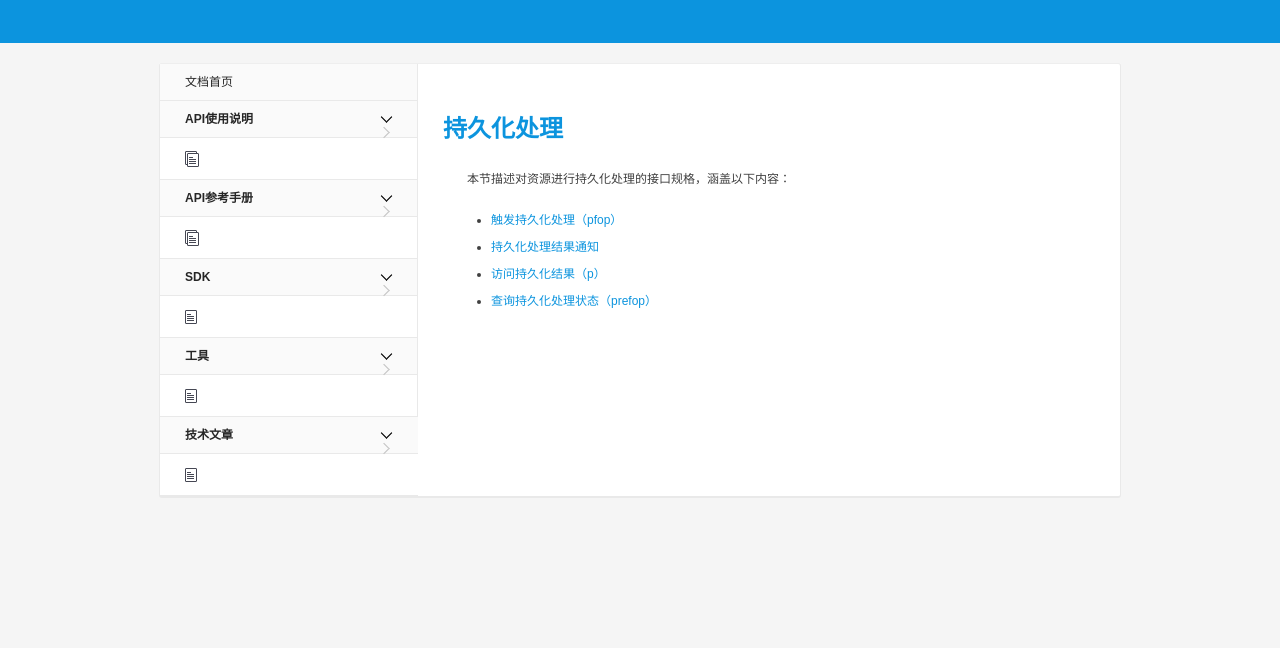
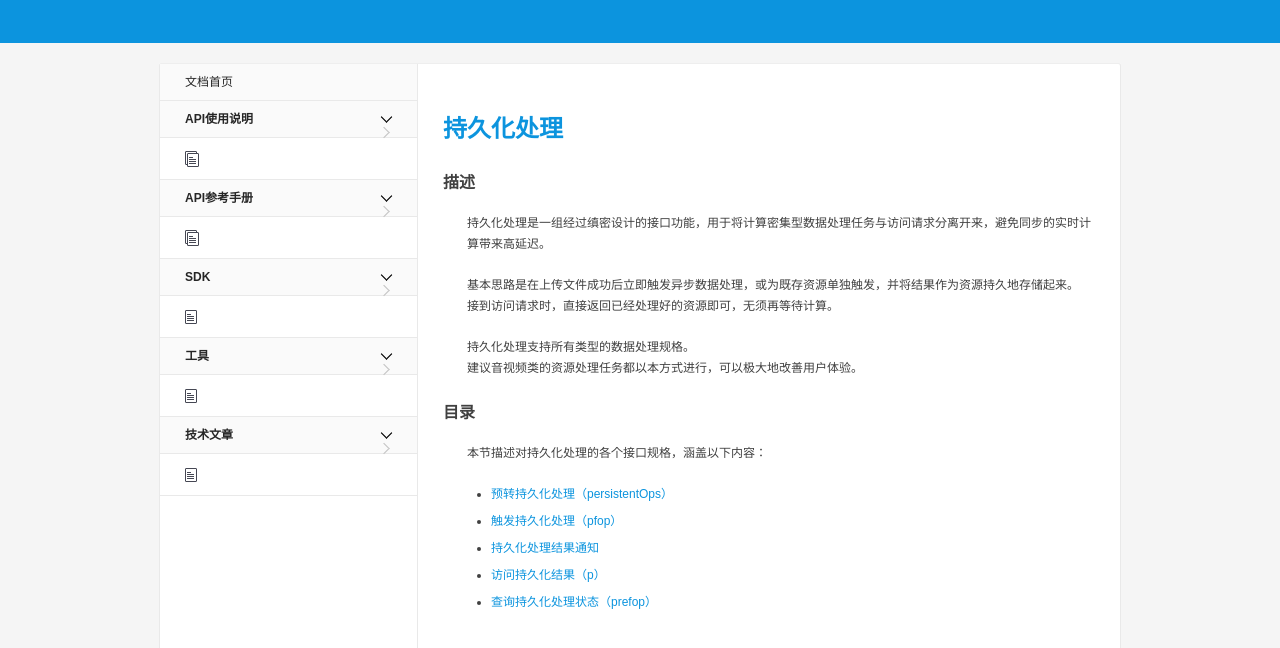
Before and after one commit to qiniu/developer.qiniu.com, a Jekyll site: the page built from docs/v6/api/reference/fop/pfop/index.md, in a window 1280 px wide. Shown: the top 648 px of the page. Built offline with Jekyll 4.4.1, drawn with Linux system fonts in a browser that asks for light colours; nearby versions of some CDN libraries; library files that are not in the unit come from our copies; comment, search, counter and statistics services are not loaded.

Commit message:
增补持久化处理的入口文档。

```diff
--- a/docs/v6/api/reference/fop/pfop/index.md
+++ b/docs/v6/api/reference/fop/pfop/index.md
@@ -7,13 +7,30 @@ order: 180
 <a id="pfop"></a>
 # 持久化处理
 
-本节描述对资源进行持久化处理的接口规格，涵盖以下内容：
+<a id="pfop-description"></a>
+## 描述
 
+持久化处理是一组经过缜密设计的接口功能，用于将计算密集型数据处理任务与访问请求分离开来，避免同步的实时计算带来高延迟。
+
+基本思路是在上传文件成功后立即触发异步数据处理，或为既存资源单独触发，并将结果作为资源持久地存储起来。
+接到访问请求时，直接返回已经处理好的资源即可，无须再等待计算。
+
+持久化处理支持所有类型的数据处理规格。
+建议音视频类的资源处理任务都以本方式进行，可以极大地改善用户体验。
+
+<a id="pfop-content-table"></a>
+## 目录
+
+本节描述对持久化处理的各个接口规格，涵盖以下内容：
+
+* [预转持久化处理（persistentOps）][persistentOpsHref]
 * [触发持久化处理（pfop）][pfopHref]
 * [持久化处理结果通知][pfopNotificationHref]
 * [访问持久化结果（p）][pHref]
 * [查询持久化处理状态（prefop）][prefopHref]
 
+[persistentOpsHref]:        ../../security/put-policy.html#put-policy-persistent-ops "预转持久化处理"
+
 [pfopHref]:                 pfop.html                   "触发持久化处理"
 [pfopNotificationHref]:     pfop.html#pfop-notification "持久化处理结果通知"
 [pHref]:                    p.html                      "访问持久化结果"
```
